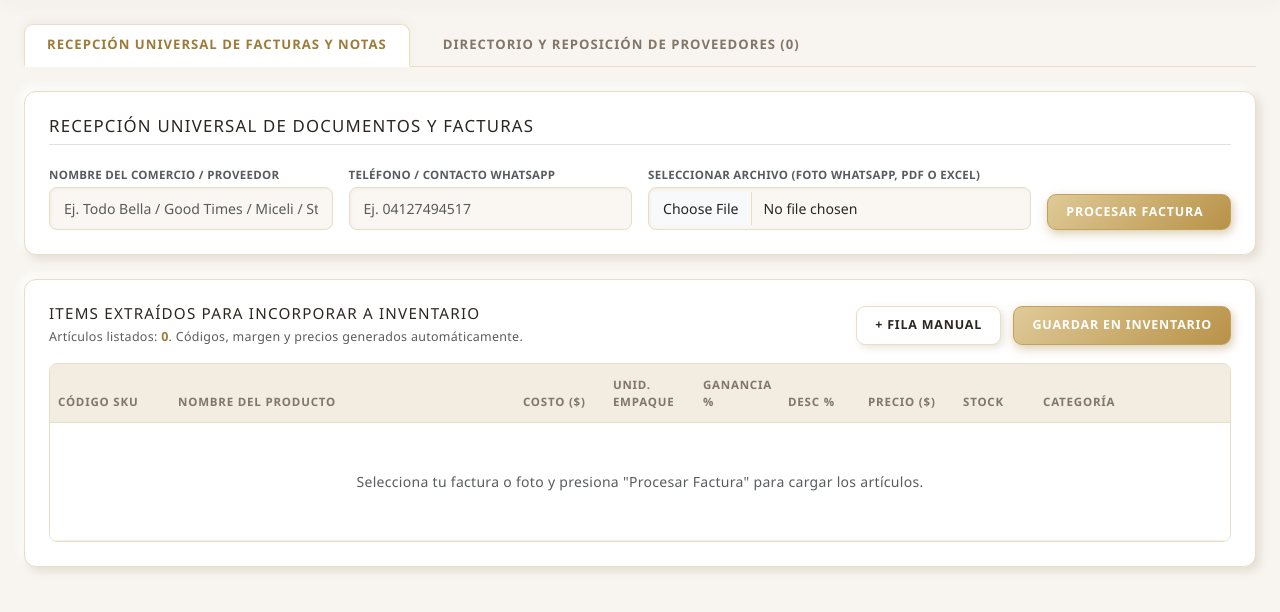
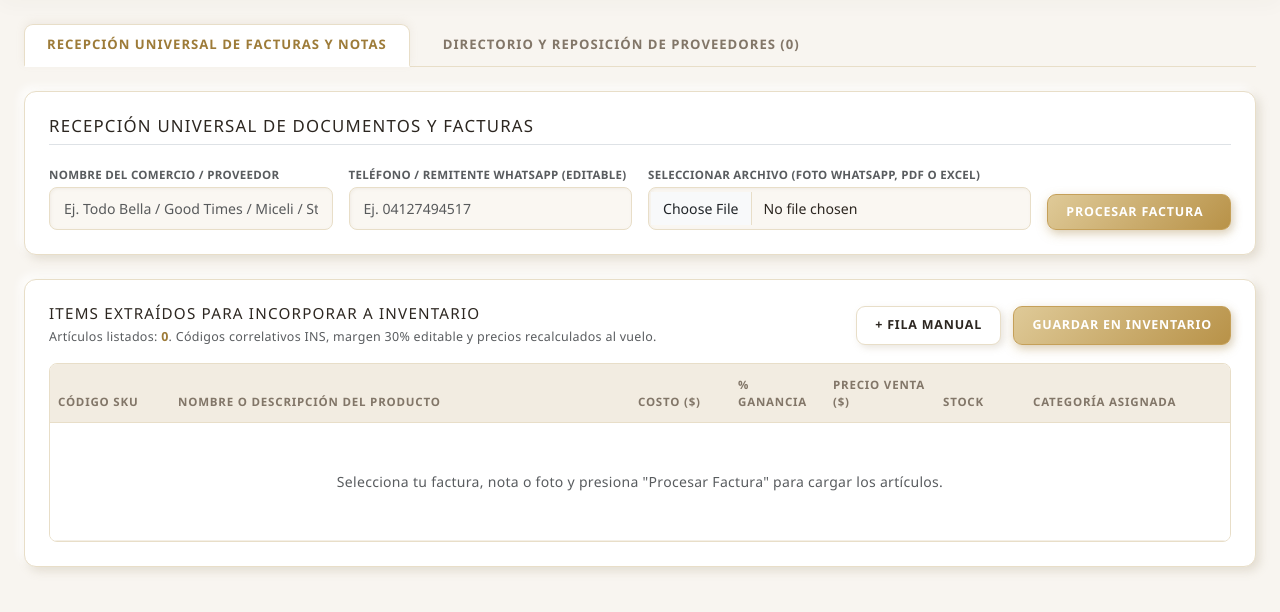
Before and after one commit to marialejandrav393-commits/ryd-tiendaoficial, a Flask app: page /proveedores in a window 1280 px wide. Shown: the part 76-688 px from the top of the page. Run offline with Flask 3, Linux system fonts and the light colour scheme; a user stored in the database is signed in; data that the repository does not hold is empty; some libraries are stand-ins or nearby versions.

Commit message:
Update proveedores.html

```diff
--- a/templates/proveedores.html
+++ b/templates/proveedores.html
@@ -6,7 +6,6 @@
     <title>RyD - Gestión de Proveedores y Facturas</title>
     <link href="https://cdn.jsdelivr.net/npm/bootstrap@5.3.0/dist/css/bootstrap.min.css" rel="stylesheet">
     <script src="https://cdn.jsdelivr.net/npm/tesseract.js@5/dist/tesseract.min.js"></script>
-    <script src="https://cdnjs.cloudflare.com/ajax/libs/xlsx/0.18.5/xlsx.full.min.js"></script>
     <style>
         :root {
             --ryd-gold: #C5A059;
@@ -228,6 +227,7 @@
 </header>
 
 <div class="container-fluid px-4 my-4">
+    <!-- Pestañas de Vista -->
     <div class="d-flex nav-tabs-luxury mb-4">
         <button type="button" id="tabBtnCarga" class="nav-tab-item active" onclick="cambiarPestana('carga')">
             Recepción Universal de Facturas y Notas
@@ -255,7 +255,7 @@
                     <input type="text" id="nombreProveedor" class="form-control input-luxury" placeholder="Ej. Todo Bella / Good Times / Miceli / Storefit">
                 </div>
                 <div class="col-md-3">
-                    <label class="small text-muted fw-bold mb-1" style="font-size: 0.72rem; text-transform: uppercase;">Teléfono / Contacto WhatsApp</label>
+                    <label class="small text-muted fw-bold mb-1" style="font-size: 0.72rem; text-transform: uppercase;">Teléfono / Remitente WhatsApp (Editable)</label>
                     <input type="text" id="telefonoProveedor" class="form-control input-luxury" placeholder="Ej. 04127494517">
                 </div>
                 <div class="col-md-4">
@@ -282,7 +282,7 @@
                         Items Extraídos para Incorporar a Inventario
                     </h6>
                     <small class="text-muted" style="font-size: 0.78rem;">
-                        Artículos listados: <strong id="contadorItems" style="color: var(--ryd-gold-dark);">0</strong>. Códigos, margen y precios generados automáticamente.
+                        Artículos listados: <strong id="contadorItems" style="color: var(--ryd-gold-dark);">0</strong>. Códigos correlativos INS, margen 30% editable y precios recalculados al vuelo.
                     </small>
                 </div>
                 <div>
@@ -296,20 +296,18 @@
                     <thead>
                         <tr>
                             <th style="width: 120px;">Código SKU</th>
-                            <th>Nombre del Producto</th>
-                            <th style="width: 90px;" title="Costo unitario individual">Costo ($)</th>
-                            <th style="width: 90px;" title="Unidades que vienen en el empaque">Unid. Empaque</th>
-                            <th style="width: 80px;">Ganancia %</th>
-                            <th style="width: 80px;">Desc %</th>
-                            <th style="width: 95px;">Precio ($)</th>
-                            <th style="width: 80px;" title="Stock final en tienda">Stock</th>
-                            <th style="width: 160px;">Categoría</th>
+                            <th>Nombre o Descripción del Producto</th>
+                            <th style="width: 100px;">Costo ($)</th>
+                            <th style="width: 95px;" title="Margen editable">% Ganancia</th>
+                            <th style="width: 110px;">Precio Venta ($)</th>
+                            <th style="width: 90px;">Stock</th>
+                            <th style="width: 170px;">Categoría Asignada</th>
                             <th style="width: 35px;"></th>
                         </tr>
                     </thead>
                     <tbody id="cuerpoFactura">
                         <tr>
-                            <td colspan="10" class="text-center py-5 text-muted small">Selecciona tu factura o foto y presiona "Procesar Factura" para cargar los artículos.</td>
+                            <td colspan="8" class="text-center py-5 text-muted small">Selecciona tu factura, nota o foto y presiona "Procesar Factura" para cargar los artículos.</td>
                         </tr>
                     </tbody>
                 </table>
@@ -317,15 +315,15 @@
         </div>
     </div>
 
-    <!-- PESTAÑA 2: DIRECTORIO DE PROVEEDORES -->
+    <!-- PESTAÑA 2: DIRECTORIO DE PROVEEDORES CON NÚMERO EDITABLE Y WHATSAPP -->
     <div id="seccionDirectorio" style="display: none;">
         <div class="panel-luxury">
             <div class="d-flex flex-wrap justify-content-between align-items-center mb-3 gap-2 border-bottom pb-2">
                 <div>
                     <h5 style="letter-spacing: 1.2px; text-transform: uppercase; font-size: 1.05rem; margin: 0;">
-                        Directorio y Agenda Automática de Proveedores
+                        Directorio Automático de Proveedores y Pedidos WhatsApp
                     </h5>
-                    <small class="text-muted">Los proveedores y sus números de teléfono se guardan de forma automática cada vez que procesas una factura.</small>
+                    <small class="text-muted">Los proveedores se registran automáticamente. Puedes editar el número de remitente en cualquier momento para volver a pedir mercancía.</small>
                 </div>
                 <div style="max-width: 350px; width: 100%;">
                     <input type="text" id="buscadorProveedores" class="form-control input-luxury" placeholder="Buscar proveedor por nombre o teléfono..." oninput="filtrarDirectorio(this.value)">
@@ -341,9 +339,16 @@
                                 <h6 class="fw-bold m-0" style="color: var(--ryd-text); font-size: 0.95rem;">{{ prov.nombre }}</h6>
                                 <span class="badge bg-light text-dark border small">ID #{{ prov.id }}</span>
                             </div>
-                            <p class="small text-muted mb-1">
-                                <strong>Teléfono:</strong> {{ prov.telefono if prov.telefono else 'No registrado' }}
-                            </p>
+                            <div class="mb-2">
+                                <label class="small text-muted fw-bold d-block" style="font-size: 0.68rem; text-transform: uppercase;">Número Remitente WhatsApp:</label>
+                                <div class="d-flex gap-1 mt-1">
+                                    <input type="text" class="form-control input-luxury py-1 px-2 text-dark fw-bold input-tel-prov"
+                                           id="tel_prov_{{ prov.id }}" value="{{ prov.telefono }}" placeholder="Ej: 04121234567" style="font-size: 0.8rem;">
+                                    <button type="button" class="btn-3d py-1 px-2" style="font-size: 0.68rem;" onclick="actualizarTelefonoProveedor({{ prov.id }})" title="Guardar cambio de número">
+                                        ✓
+                                    </button>
+                                </div>
+                            </div>
                             <p class="small text-muted mb-1">
                                 <strong>Última Compra:</strong> {{ prov.ultima_compra if prov.ultima_compra else 'Reciente' }}
                             </p>
@@ -352,16 +357,9 @@
                             </p>
                         </div>
                         <div class="pt-2 border-top">
-                            {% if prov.telefono %}
-                            {% set tel_limpio = prov.telefono|replace(' ', '')|replace('-', '')|replace('+', '') %}
-                            {% set tel_wa = ('58' + tel_limpio[1:]) if tel_limpio.startswith('0') else tel_limpio %}
-                            <a href="https://wa.me/{{ tel_wa }}?text=Hola%20somos%20RyD,%20deseamos%20hacer%20un%20pedido%20de%20reposición%20de%20mercancía."
-                               target="_blank" class="btn-3d btn-3d-gold w-100 py-2 text-center" style="font-size: 0.72rem;">
+                            <button type="button" class="btn-3d btn-3d-gold w-100 py-2 text-center" style="font-size: 0.72rem;" onclick="abrirWhatsAppProveedor({{ prov.id }})">
                                 Pedir por WhatsApp
-                            </a>
-                            {% else %}
-                            <button class="btn-3d w-100 py-2 text-center text-muted" disabled style="font-size: 0.72rem;">Sin Teléfono Registrado</button>
-                            {% endif %}
+                            </button>
                         </div>
                     </div>
                 </div>
@@ -446,57 +444,37 @@ function actualizarContador() {
     document.getElementById('contadorItems').innerText = total;
 }
 
+// Recálculo dinámico: al editar Costo o Margen, se actualiza el Precio de Venta al instante
 function recalcularFila(input) {
     const fila = input.closest('tr');
-    let costoBase = parseFloat(fila.querySelector('.col-costo-base').value) || 0;
-    const empaque = parseInt(fila.querySelector('.col-empaque').value) || 1;
-    const cantComprada = parseInt(fila.querySelector('.col-cant-comprada').value) || 1;
-    const ganancia = parseFloat(fila.querySelector('.col-ganancia').value) || 30;
-    const descuento = parseFloat(fila.querySelector('.col-descuento').value) || 0;
+    const costo = parseFloat(fila.querySelector('.col-costo').value) || 0;
+    const ganancia = parseFloat(fila.querySelector('.col-ganancia').value) || 0;
 
-    if (input.classList.contains('col-costo')) {
-        costoBase = parseFloat(input.value) * (empaque > 0 ? empaque : 1);
-        fila.querySelector('.col-costo-base').value = costoBase.toFixed(2);
-    }
-
-    const costoUnitario = costoBase / (empaque > 0 ? empaque : 1);
-    fila.querySelector('.col-costo').value = costoUnitario.toFixed(2);
-
-    let precio = costoUnitario * (1 + (ganancia / 100));
-    if (descuento > 0) {
-        precio = precio * (1 - (descuento / 100));
-    }
-    fila.querySelector('.col-precio').value = precio.toFixed(2);
-    fila.querySelector('.col-stock').value = cantComprada * empaque;
+    const precioCalculado = costo * (1 + (ganancia / 100));
+    fila.querySelector('.col-precio').value = precioCalculado.toFixed(2);
 }
 
-// Generación automática: calcula precio con margen del 30% y SKU correlativo
-function agregarFilaManual(codigo = '', nombre = '', costoUnitario = 0, empaque = 1, cantComprada = 1, categoria = 'General', precioSugerido = 0) {
+// Generación 100% automatizada: código INS consecutivo, margen 30% inicial y precio
+function agregarFilaManual(nombre = '', costoUnitario = 0, stock = 1, categoria = 'General') {
     const tbody = document.getElementById('cuerpoFactura');
     if (tbody.children.length === 1 && tbody.children[0].children.length === 1) {
         tbody.innerHTML = '';
     }
 
     const tr = document.createElement('tr');
-    const cod = codigo || ('PRV-' + String(tbody.children.length + 1).padStart(3, '0'));
-    const precioFinal = precioSugerido > 0 ? precioSugerido.toFixed(2) : (costoUnitario * 1.30).toFixed(2);
-    const stockTotal = cantComprada * empaque;
-    const costoBaseTotal = (costoUnitario * empaque).toFixed(2);
+    const consecutivo = tbody.children.length + 1;
+    const cod = 'INS-' + String(consecutivo).padStart(3, '0');
+    const margenInicial = 30;
+    const precioCalculado = (costoUnitario * (1 + (margenInicial / 100))).toFixed(2);
     const optionsHTML = generarOptionsCategorias(categoria);
 
     tr.innerHTML = `
-        <td><input type="text" class="cell-input col-codigo" value="${cod}"></td>
+        <td><input type="text" class="cell-input col-codigo fw-bold" value="${cod}" readonly style="color: var(--ryd-gold-dark);"></td>
         <td><input type="text" class="cell-input col-nombre" value="${nombre}" placeholder="Nombre del artículo"></td>
-        <td>
-            <input type="number" step="0.01" class="cell-input col-costo" value="${costoUnitario.toFixed(2)}" oninput="recalcularFila(this)">
-            <input type="hidden" class="col-costo-base" value="${costoBaseTotal}">
-            <input type="hidden" class="col-cant-comprada" value="${cantComprada}">
-        </td>
-        <td><input type="number" class="cell-input col-empaque" value="${empaque}" min="1" oninput="recalcularFila(this)" title="Unidades que trae si se vende por separado"></td>
-        <td><input type="number" step="1" class="cell-input col-ganancia" value="30" oninput="recalcularFila(this)"></td>
-        <td><input type="number" step="1" class="cell-input col-descuento" value="0" oninput="recalcularFila(this)"></td>
-        <td><input type="number" step="0.01" class="cell-input col-precio" value="${precioFinal}" style="font-weight: 700; color: var(--ryd-gold-dark);"></td>
-        <td><input type="number" class="cell-input col-stock" value="${stockTotal}"></td>
+        <td><input type="number" step="0.01" class="cell-input col-costo" value="${costoUnitario.toFixed(2)}" oninput="recalcularFila(this)"></td>
+        <td><input type="number" step="1" class="cell-input col-ganancia fw-bold text-center" value="${margenInicial}" oninput="recalcularFila(this)" title="Margen editable (ej. 30%, 40%)"></td>
+        <td><input type="number" step="0.01" class="cell-input col-precio" value="${precioCalculado}" style="font-weight: 700; color: var(--ryd-gold-dark);"></td>
+        <td><input type="number" class="cell-input col-stock" value="${stock}" min="1"></td>
         <td>
             <select class="cell-select col-categoria">
                 ${optionsHTML}
@@ -508,12 +486,13 @@ function agregarFilaManual(codigo = '', nombre = '', costoUnitario = 0, empaque
     actualizarContador();
 }
 
+// Ingesta universal: acepta PDF, fotos (OCR) y archivos Excel
 function iniciarProcesamientoFactura() {
     const inputFile = document.getElementById('archivoFactura');
     const archivo = inputFile.files[0];
 
     if (!archivo) {
-        alert("Por favor selecciona un archivo o foto de factura antes de procesar.");
+        alert("Por favor selecciona un archivo o foto antes de presionar procesar.");
         return;
     }
 
@@ -525,10 +504,8 @@ function iniciarProcesamientoFactura() {
 
     const nombre = (archivo.name || "").toLowerCase();
 
-    if (nombre.endsWith('.xlsx') || nombre.endsWith('.xls') || nombre.endsWith('.csv')) {
-        procesarExcelUniversal(archivo);
-    }
-    else if (archivo.type.startsWith('image/') || nombre.endsWith('.jpg') || nombre.endsWith('.jpeg') || nombre.endsWith('.png')) {
+    // 1. Fotos de WhatsApp / Celular: OCR en navegador
+    if (archivo.type.startsWith('image/') || nombre.endsWith('.jpg') || nombre.endsWith('.jpeg') || nombre.endsWith('.png')) {
         txtEstado.innerText = "Leyendo texto óptico de la fotografía (OCR)...";
         Tesseract.recognize(
             archivo,
@@ -556,8 +533,9 @@ function iniciarProcesamientoFactura() {
             btn.disabled = false;
         });
     }
+    // 2. PDFs y Archivos Excel: Directo al servidor con pandas/pypdf
     else {
-        txtEstado.innerText = "Extrayendo páginas del documento PDF...";
+        txtEstado.innerText = "Procesando documento...";
         const formData = new FormData();
         formData.append('factura', archivo);
 
@@ -566,7 +544,7 @@ function iniciarProcesamientoFactura() {
             body: formData
         })
         .then(res => res.json())
-        .then(data => procesarRespuestaFactura(data, (data.total_paginas || 1) + " páginas"))
+        .then(data => procesarRespuestaFactura(data, nombre.endsWith('.pdf') ? (data.total_paginas + " pág.") : "Excel"))
         .catch(() => alert("Error al procesar el archivo en el servidor."))
         .finally(() => {
             indicador.style.display = 'none';
@@ -575,6 +553,7 @@ function iniciarProcesamientoFactura() {
     }
 }
 
+// Extracción limpia de 3 campos y armado de tabla con margen editable
 function procesarRespuestaFactura(data, labelOrigen) {
     if (data.exito && data.items && data.items.length > 0) {
         if (data.comercio) document.getElementById('nombreProveedor').value = data.comercio;
@@ -587,12 +566,10 @@ function procesarRespuestaFactura(data, labelOrigen) {
         tbody.innerHTML = '';
         data.items.forEach(it => {
             agregarFilaManual(
-                it.codigo || '',
                 it.nombre,
                 it.costo,
-                it.unidades_empaque || 1,
-                it.cant_comprada || it.stock || 1,
-                it.categoria
+                it.stock || 1,
+                it.categoria || 'General'
             );
         });
         actualizarContador();
@@ -601,85 +578,7 @@ function procesarRespuestaFactura(data, labelOrigen) {
     }
 }
 
-function procesarExcelUniversal(archivo) {
-    const lector = new FileReader();
-    lector.onload = function(e) {
-        try {
-            const data = new Uint8Array(e.target.result);
-            const workbook = XLSX.read(data, { type: 'array' });
-            const primerHoja = workbook.Sheets[workbook.SheetNames[0]];
-            const filas = XLSX.utils.sheet_to_json(primerHoja, { header: 1 });
-
-            if (!filas || filas.length < 2) {
-                alert("El archivo Excel no contiene suficientes datos.");
-                return;
-            }
-
-            let idxCat = -1, idxCod = -1, idxNom = -1, idxCosto = -1, idxPrecio = -1, idxStock = -1;
-            let filaEncabezado = 0;
-
-            for (let i = 0; i < Math.min(filas.length, 10); i++) {
-                const f = filas[i];
-                if (!f) continue;
-                for (let j = 0; j < f.length; j++) {
-                    const celda = String(f[j] || "").toLowerCase().trim();
-                    if (celda.includes("categor")) idxCat = j;
-                    if (celda.includes("código") || celda.includes("codigo") || celda.includes("sku")) idxCod = j;
-                    if (celda.includes("producto") || celda.includes("descripci") || celda.includes("nombre")) idxNom = j;
-                    if (celda.includes("costo unit") || celda.includes("costo net") || celda === "costo") idxCosto = j;
-                    if (celda.includes("precio venta") || celda === "precio" || celda === "pvp") idxPrecio = j;
-                    if (celda === "stock" || celda.includes("existencia") || celda.includes("cantidad")) idxStock = j;
-                }
-                if (idxNom !== -1 || idxCod !== -1) {
-                    filaEncabezado = i;
-                    break;
-                }
-            }
-
-            if (idxCod === -1) idxCod = 0;
-            if (idxNom === -1) idxNom = 1;
-            if (idxCosto === -1) idxCosto = 2;
-            if (idxPrecio === -1) idxPrecio = 3;
-            if (idxStock === -1) idxStock = 4;
-
-            const tbody = document.getElementById('cuerpoFactura');
-            tbody.innerHTML = '';
-            let contadorCargados = 0;
-
-            for (let i = filaEncabezado + 1; i < filas.length; i++) {
-                const row = filas[i];
-                if (!row || row.length === 0) continue;
-
-                const valCod = row[idxCod] ? String(row[idxCod]).trim() : '';
-                const valNom = row[idxNom] ? String(row[idxNom]).trim() : '';
-
-                if (valCod.toLowerCase().includes("código") || valNom.toLowerCase().includes("producto") || valNom.toLowerCase().includes("total") || valCod.toLowerCase().includes("total")) continue;
-                if (!valNom && !valCod) continue;
-
-                const cod = valCod || ('PRV-' + String(contadorCargados + 1).padStart(3, '0'));
-                const nom = valNom || 'Producto ' + (contadorCargados + 1);
-                const costo = parseFloat(row[idxCosto]) || 0.0;
-                const precio = idxPrecio !== -1 ? (parseFloat(row[idxPrecio]) || 0.0) : 0.0;
-                const stock = idxStock !== -1 ? (parseInt(row[idxStock]) || 1) : 1;
-                const categoria = idxCat !== -1 ? (String(row[idxCat] || 'General').trim()) : 'General';
-
-                agregarFilaManual(cod, nom, costo, 1, stock, categoria, precio);
-                contadorCargados++;
-            }
-
-            document.getElementById('badgePaginas').style.display = 'inline-block';
-            document.getElementById('numPaginasTxt').innerText = 'Excel (' + contadorCargados + ' productos)';
-
-        } catch (err) {
-            alert("Error al leer el archivo Excel: " + err.message);
-        } finally {
-            document.getElementById('indicadorCarga').style.display = 'none';
-            document.getElementById('btnProcesarDoc').disabled = false;
-        }
-    };
-    lector.readAsArrayBuffer(archivo);
-}
-
+// Guardado seguro en inventario y directorio
 function guardarFacturaEnInventario() {
     const proveedor = document.getElementById('nombreProveedor').value.trim();
     const telefono = document.getElementById('telefonoProveedor').value.trim();
@@ -690,23 +589,23 @@ function guardarFacturaEnInventario() {
         const colCod = f.querySelector('.col-codigo');
         const colNom = f.querySelector('.col-nombre');
         const colCosto = f.querySelector('.col-costo');
+        const colGanancia = f.querySelector('.col-ganancia');
         const colPrecio = f.querySelector('.col-precio');
         const colStock = f.querySelector('.col-stock');
         const colCat = f.querySelector('.col-categoria');
-        const colDesc = f.querySelector('.col-descuento');
 
         if (!colCod || !colNom || !colCosto || !colPrecio || !colStock) return;
 
         const codigo = colCod.value.trim().toUpperCase();
         const nombre = colNom.value.trim();
         const costo = parseFloat(colCosto.value) || 0;
+        const ganancia = parseFloat(colGanancia ? colGanancia.value : 30) || 30;
         const precio = parseFloat(colPrecio.value) || 0;
         const stock = parseInt(colStock.value) || 0;
         const categoria = colCat ? colCat.value.trim() : 'General';
-        const descuento = colDesc ? (parseFloat(colDesc.value) || 0) : 0;
 
         if (codigo && nombre && costo >= 0 && precio >= 0) {
-            items.push({ codigo, nombre, costo, precio, stock, categoria, descuento });
+            items.push({ codigo, nombre, costo, ganancia, precio, stock, categoria, descuento: 0 });
         }
     });
 
@@ -735,6 +634,46 @@ function guardarFacturaEnInventario() {
     })
     .catch(() => alert("Error de conexión al guardar el inventario."));
 }
+
+// Teléfono de remitente editable en el Directorio
+function actualizarTelefonoProveedor(provId) {
+    const input = document.getElementById(`tel_prov_${provId}`);
+    const tel = input.value.trim();
+
+    fetch('/actualizar_proveedor_telefono', {
+        method: 'POST',
+        headers: { 'Content-Type': 'application/json' },
+        body: JSON.stringify({ id: provId, telefono: tel })
+    })
+    .then(res => res.json())
+    .then(data => {
+        if (data.exito) {
+            alert("Número de teléfono actualizado con éxito.");
+        } else {
+            alert("No se pudo actualizar: " + data.mensaje);
+        }
+    })
+    .catch(() => alert("Error al actualizar el teléfono."));
+}
+
+function abrirWhatsAppProveedor(provId) {
+    const input = document.getElementById(`tel_prov_${provId}`);
+    const tel = input.value.trim();
+
+    if (!tel) {
+        alert("Por favor ingresa un número de teléfono para este proveedor.");
+        input.focus();
+        return;
+    }
+
+    let telLimpio = tel.replace(/[^0-9]/g, '');
+    if (telLimpio.startsWith('0')) {
+        telLimpio = '58' + telLimpio.substring(1);
+    }
+
+    const mensaje = encodeURIComponent("Hola, somos RyD. Deseamos hacer un pedido de reposición de mercancía.");
+    window.open(`https://wa.me/${telLimpio}?text=${mensaje}`, '_blank');
+}
 </script>
 </body>
 </html>
```
